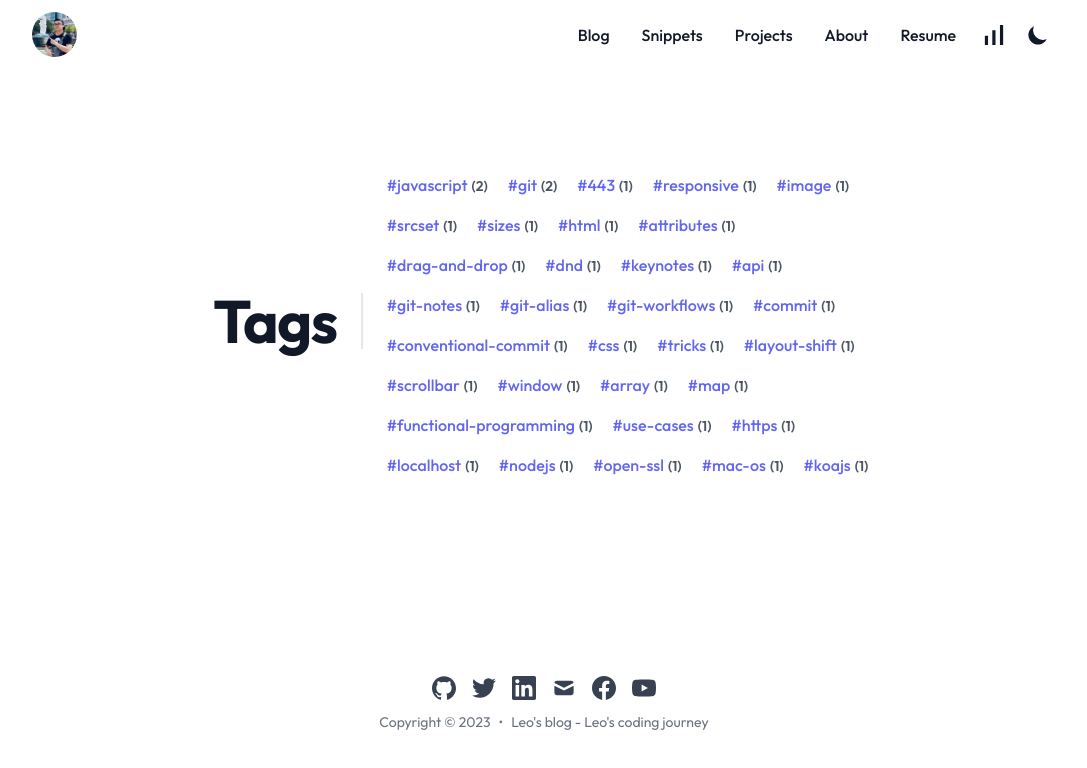
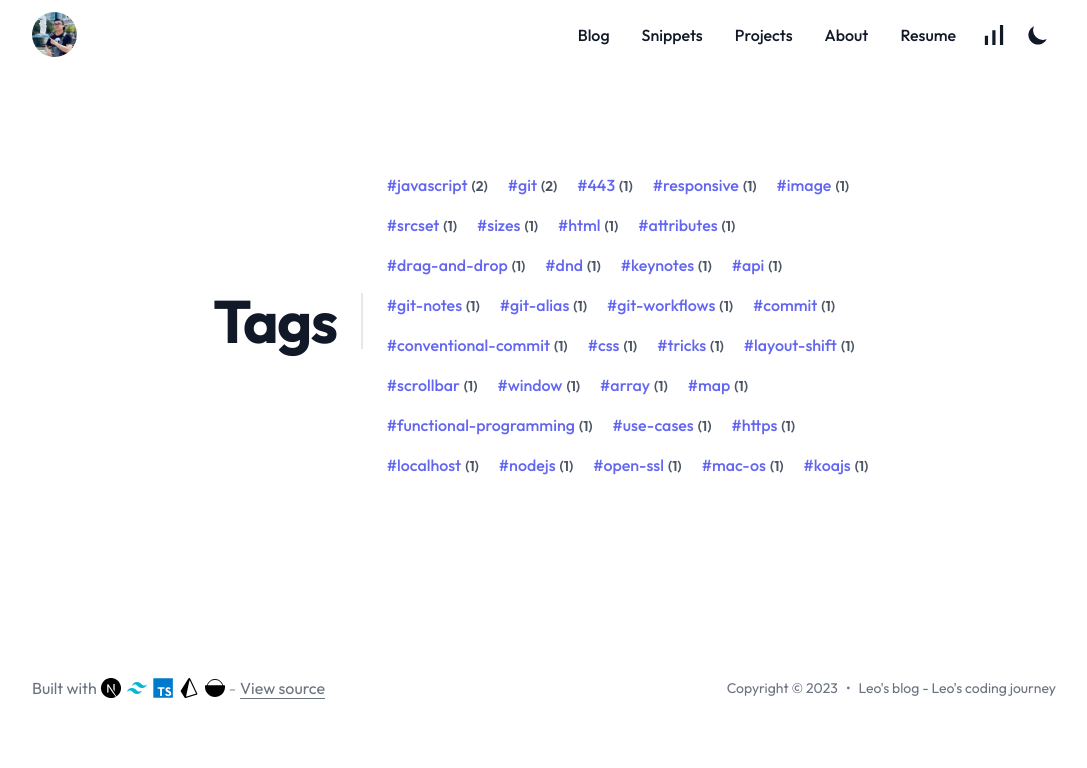
Before and after one commit to Tom2187End/leohuynh, a Next.js app: page /tags in a window 1280 px wide. Shown: the top 768 px of the page, without its empty margins (96-1183 px from the left). Built offline with nearby package versions, Linux system fonts and the light colour scheme.

Commit message:
feat(footer): add `BuiltWith` component

```diff
--- /dev/null
+++ b/components/BuiltWith.tsx
@@ -0,0 +1,35 @@
+import { siteMetadata } from '~/data/siteMetadata'
+import { DevIcon } from './DevIcon'
+import { Link } from './Link'
+
+export function BuiltWith() {
+  return (
+    <div className="flex items-center space-x-1">
+      <span className="text-gray-500 dark:text-gray-400">Built with</span>
+      <div className="flex space-x-1.5">
+        <Link href="https://nextjs.org/">
+          <DevIcon type="NextJS" className="h-5 w-5" />
+        </Link>
+        <Link href="https://tailwindcss.com/">
+          <DevIcon type="TailwindCSS" className="h-5 w-5" />
+        </Link>
+        <Link href="https://www.typescriptlang.org/">
+          <DevIcon type="Typescript" className="h-5 w-5" />
+        </Link>
+        <Link href="https://www.prisma.io/">
+          <DevIcon type="Prisma" className="h-5 w-5" />
+        </Link>
+        <Link href="https://umami.is/">
+          <DevIcon type="Umami" className="h-5 w-5" />
+        </Link>
+      </div>
+      <span className="text-gray-400 dark:text-gray-500">-</span>
+      <Link
+        href={siteMetadata.siteRepo}
+        className="text-gray-500 underline underline-offset-4 dark:text-gray-400"
+      >
+        <span>View source</span>
+      </Link>
+    </div>
+  )
+}
--- a/components/DevIcon.tsx
+++ b/components/DevIcon.tsx
@@ -7,6 +7,9 @@ import Bash from '~/icons/bash.svg'
 import Liquid from '~/icons/liquid.svg'
 import Markdown from '~/icons/markdown.svg'
 import NextJS from '~/icons/nextjs.svg'
+import TailwindCSS from '~/icons/tailwind.svg'
+import Prisma from '~/icons/prisma.svg'
+import Umami from '~/icons/umami.svg'
 
 export let DevIconsMap = {
   React,
@@ -18,6 +21,9 @@ export let DevIconsMap = {
   Liquid,
   Markdown,
   NextJS,
+  TailwindCSS,
+  Prisma,
+  Umami,
 }
 
 export function DevIcon(props: { type: keyof typeof DevIconsMap; className?: string }) {
--- a/components/Footer.tsx
+++ b/components/Footer.tsx
@@ -1,51 +1,18 @@
 import { siteMetadata } from '~/data/siteMetadata'
+import { BuiltWith } from './BuiltWith'
 import { Link } from './Link'
-import { SocialIcon } from './SocialIcon'
 
 export function Footer() {
   return (
     <footer>
-      <div className="mt-16 mb-8 flex flex-col items-center space-y-3">
-        <div className="flex space-x-4">
-          <SocialIcon name="Github" href={siteMetadata.github} />
-          <SocialIcon name="Twitter" href={siteMetadata.twitter} />
-          <SocialIcon name="Linkedin" href={siteMetadata.linkedin} />
-          <SocialIcon name="Mail" href={`mailto:${siteMetadata.email}`} />
-          <SocialIcon name="Facebook" href={siteMetadata.facebook} />
-          <SocialIcon name="Youtube" href={siteMetadata.youtube} />
-        </div>
+      <div className="mt-16 mb-8 items-center justify-between space-y-4 md:mb-10 md:flex md:space-y-0">
+        <BuiltWith />
         <div className="my-2 flex space-x-2 text-sm text-gray-500 dark:text-gray-400">
           <div>{`Copyright © ${new Date().getFullYear()}`}</div>
           <span>{` • `}</span>
           <Link href="/">{siteMetadata.footerTitle}</Link>
         </div>
-        {/* <Credit /> */}
       </div>
     </footer>
   )
 }
-
-function Credit() {
-  return (
-    <div className="text-sm text-gray-500 dark:text-gray-400">
-      <span className="font-bold">Credit : </span>
-      <a
-        target="_blank"
-        rel="noopener noreferrer"
-        className="hover:text-blue-500"
-        href="https://github.com/timlrx/tailwind-nextjs-starter-blog"
-      >
-        Tailwind Nextjs Theme
-      </a>
-      <span> by </span>
-      <a
-        target="_blank"
-        rel="noopener noreferrer"
-        className="hover:text-blue-500"
-        href="https://twitter.com/timlrxx"
-      >
-        Timothy Lin
-      </a>
-    </div>
-  )
-}
--- /dev/null
+++ b/components/SocialAccounts.tsx
@@ -0,0 +1,15 @@
+import { siteMetadata } from '~/data/siteMetadata'
+import { SocialIcon } from './SocialIcon'
+
+export default function SocialAccounts() {
+  return (
+    <div className="flex space-x-4">
+      <SocialIcon name="Github" href={siteMetadata.github} />
+      <SocialIcon name="Twitter" href={siteMetadata.twitter} />
+      <SocialIcon name="Linkedin" href={siteMetadata.linkedin} />
+      <SocialIcon name="Mail" href={`mailto:${siteMetadata.email}`} />
+      <SocialIcon name="Facebook" href={siteMetadata.facebook} />
+      <SocialIcon name="Youtube" href={siteMetadata.youtube} />
+    </div>
+  )
+}
```
